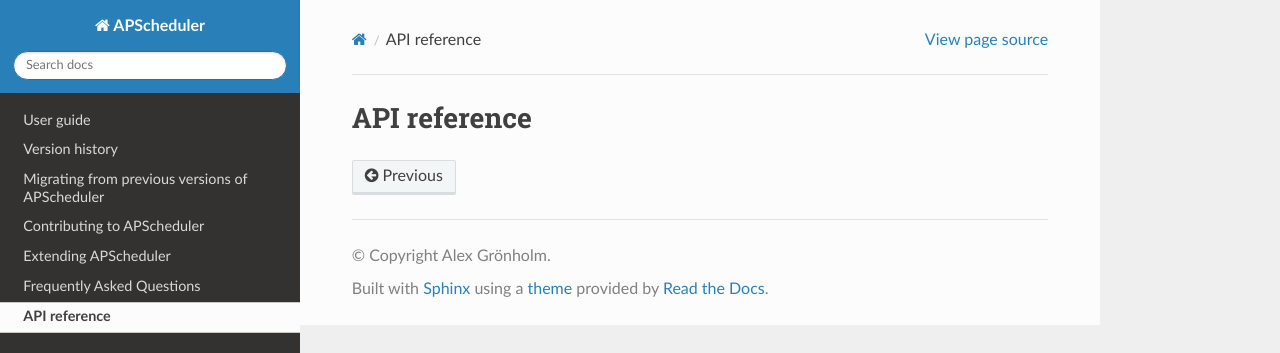
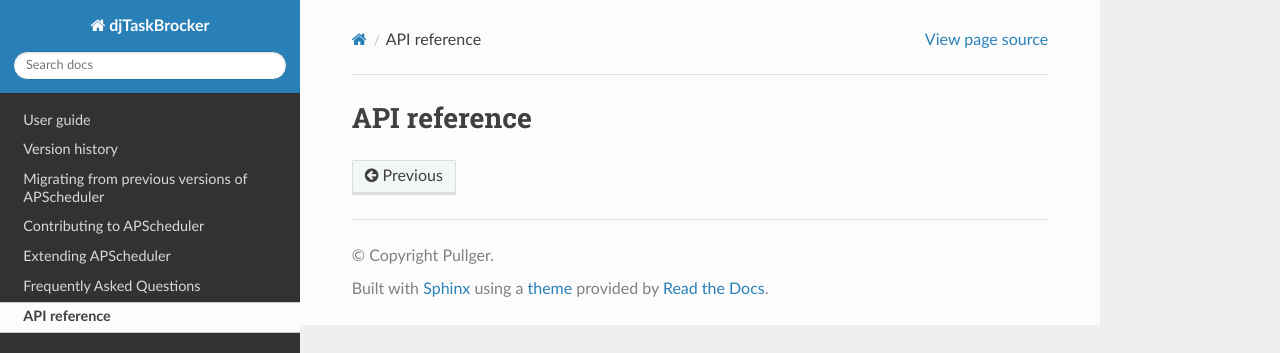
Before and after one commit to TaskBrocker/djTaskBrocker, a Sphinx documentation site: the page built from docs/py-modindex.rst, in a window 1280 px wide. Shown: the top 353 px of the page. Built offline with Sphinx 7.4.7 and the Read the Docs theme 2.0.0, drawn with Linux system fonts in a browser that asks for light colours.

```diff
--- a/docs/conf.py
+++ b/docs/conf.py
@@ -18,9 +18,9 @@ from __future__ import annotations
 
 # -- Project information -----------------------------------------------------
 
-project = "APScheduler"
-copyright = "Alex Grönholm"
-author = "Alex Grönholm"
+project = "djTaskBrocker"
+copyright = "Pullger"
+author = "Kovalenko Konstantin"
 
 
 # -- General configuration ---------------------------------------------------
```
Also changed, not shown: pyproject.toml (+3 -4 lines).
